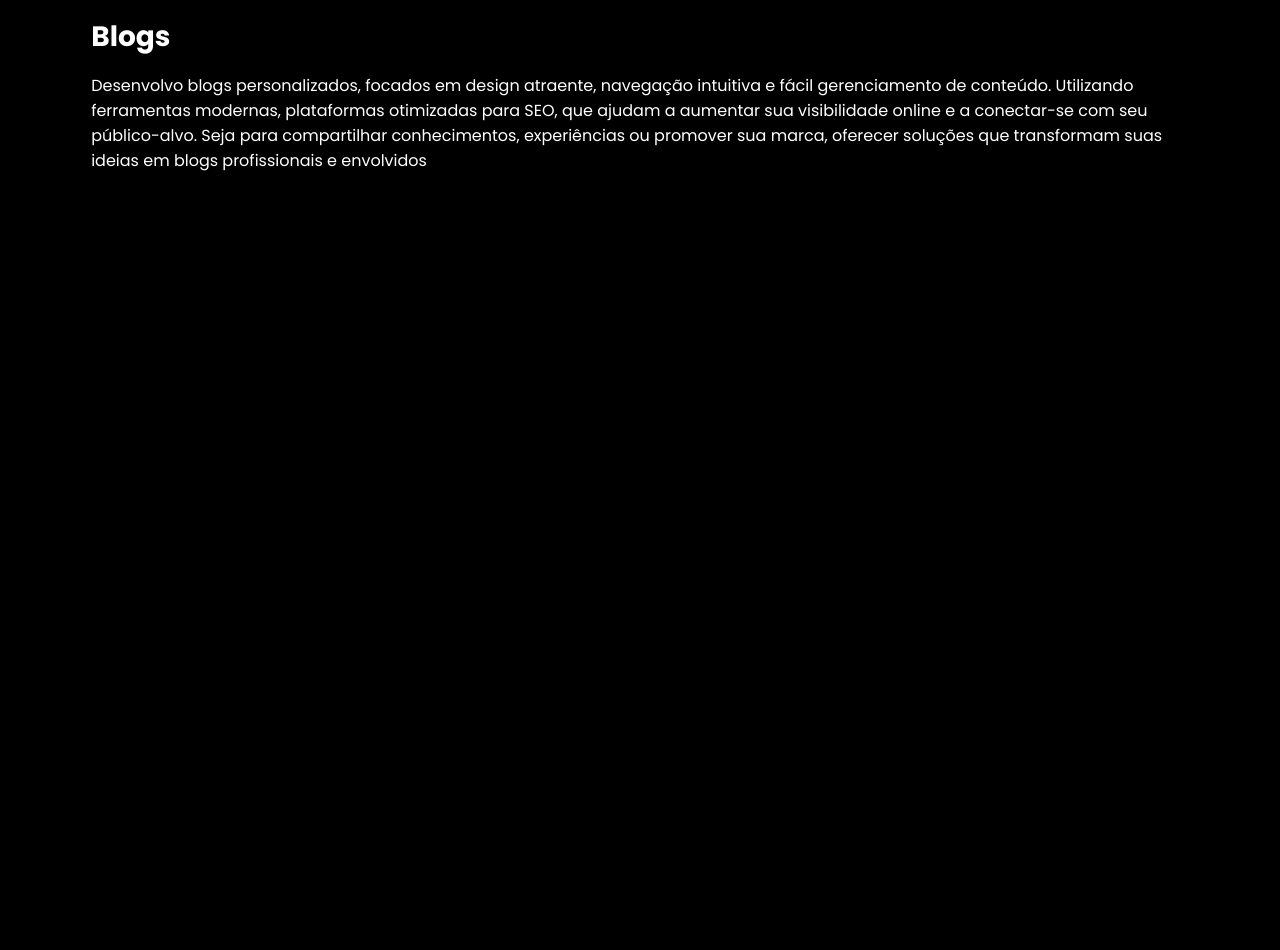
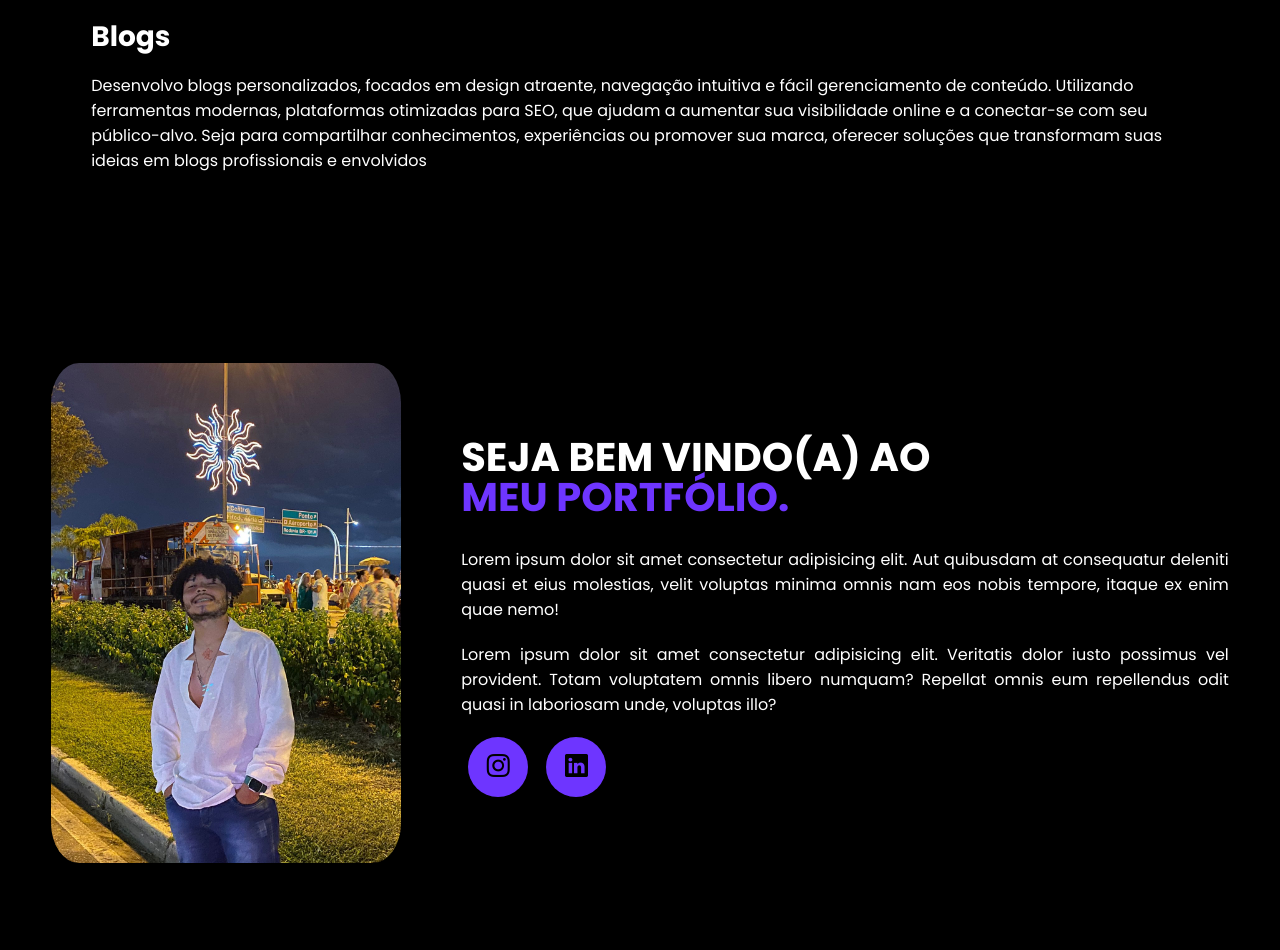
Before and after one commit to JohnReiiss/Portf-lio, a plain HTML site: page index.html in a window 1280 px wide. Shown: the part 1935-2885 px from the top of the page. Before the commit the page ends 2218 px from the top, so only its background shows below. Drawn offline with nearby package versions, Linux system fonts and the light colour scheme.

Commit message:
commit path de att2.0

```diff
--- a/index.html
+++ b/index.html
@@ -84,6 +84,27 @@
                 </div><!--flex-->
             </div><!--interface-->
         </section><!--especialidades-->
+
+        <section class="sobre">
+            <div class="interface">
+                <div class="flex">
+                    <div class="img-sobre">
+                        <img src="images/foto de perfil conta microsoft.jpg" alt="">
+                    </div><!--img-sobre-->
+
+                    <div class="txt-sobre">
+                        <h2>SEJA BEM VINDO(A) AO <span>MEU PORTFÓLIO.</span>
+                        </h2>
+                        <p>Lorem ipsum dolor sit amet consectetur adipisicing elit. Aut quibusdam at consequatur deleniti quasi et eius molestias, velit voluptas minima omnis nam eos nobis tempore, itaque ex enim quae nemo!</p>
+                        <p>Lorem ipsum dolor sit amet consectetur adipisicing elit. Veritatis dolor iusto possimus vel provident. Totam voluptatem omnis libero numquam? Repellat omnis eum repellendus odit quasi in laboriosam unde, voluptas illo?</p>
+                        <div class="btn-social">
+                            <a href="#"><button><i class="bi bi-instagram"></i></button></a>
+                            <a href="#"><button><i class="bi bi-linkedin"></i></button></a>
+                        </div><!--btn-social-->
+                    </div><!--txt-sobre-->
+                </div><!--flex-->
+            </div><!--interface-->
+        </section><!--sobre-->
     </main>
 </body>
 </html>
--- a/style.css
+++ b/style.css
@@ -47,6 +47,12 @@ h2.titulo span{
     color: rgb(110, 53, 255)
 }
 
+button:hover {
+    box-shadow: 0px 0px 8px rgb(110, 53, 255);
+    transition: .2s;
+    transform: scale(1.05);
+}
+
 /* ESTILO DO CABEÇALHO */
 header {
     padding: 40px 4%;
@@ -77,12 +83,6 @@ header nav ul {
 header nav ul li {
     display: inline-block;
     padding: 0 40px;
-}
-
-.btn-contato button:hover {
-    box-shadow: 0px 0px 8px rgb(110, 53, 255);
-    transition: .2s;
-    transform: scale(1.05);
 }
 
 /* ESTILO DO TOPO DO SITE */
@@ -201,3 +201,58 @@ section.especialidades .flex{
         height: 200px; /* Menor altura para imagem em dispositivos móveis */
     }
 }
+
+/* ESTILO DO SOBRE */
+section.sobre{
+    padding: 80px 4%;
+}
+
+section.sobre .flex{
+    align-items: center;
+    gap: 60px;
+}
+
+.img-sobre img {
+    width: 350px; /* Define a largura da imagem */
+    height: 500px; /* Define a altura da imagem */
+    border-radius: 8%; /* Arredonda as bordas para criar um círculo */
+    object-fit: cover; /* Faz a imagem preencher todo o espaço disponível, mantendo as proporções */
+  }
+
+  .img-sobre:hover img {
+    transform: scale(1.05);
+    transition: .2s;
+  }
+
+.sobre .txt-sobre{
+    color: #fff;
+}
+
+.sobre .txt-sobre h2{
+    font-size: 40px;
+    line-height: 40px;
+    margin-bottom: 30px;
+}
+
+.sobre .txt-sobre h2 span{
+    color: rgb(110, 53, 255);
+    display: block;
+}
+
+
+.sobre .txt-sobre p{
+    margin: 20px 0;
+    text-align: justify;
+}
+
+.sobre .txt-sobre .btn-social button{
+    width: 60px;
+    height: 60px;
+    border-radius: 50px;
+    border: none;
+    background-color: rgb(110, 53, 255);
+    font-size: 23px;
+    cursor: pointer;
+    margin: 0 7px;
+    transition: .2s;
+}
```
Also changed, not shown: images/foto de perfil conta microsoft.jpg (added).
